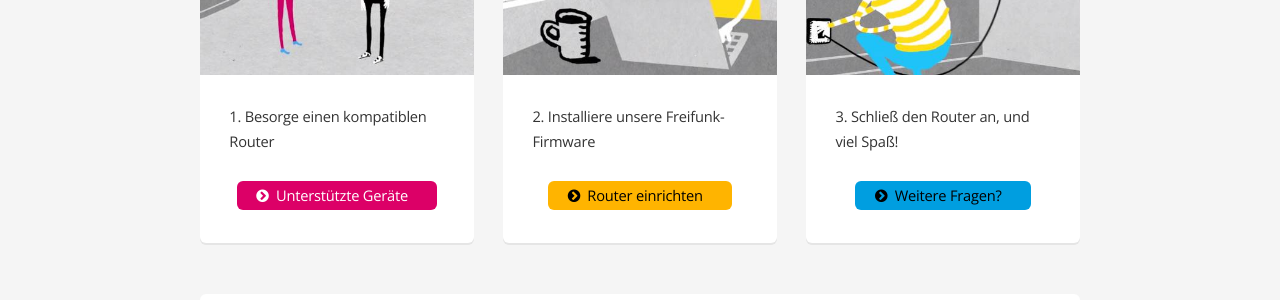
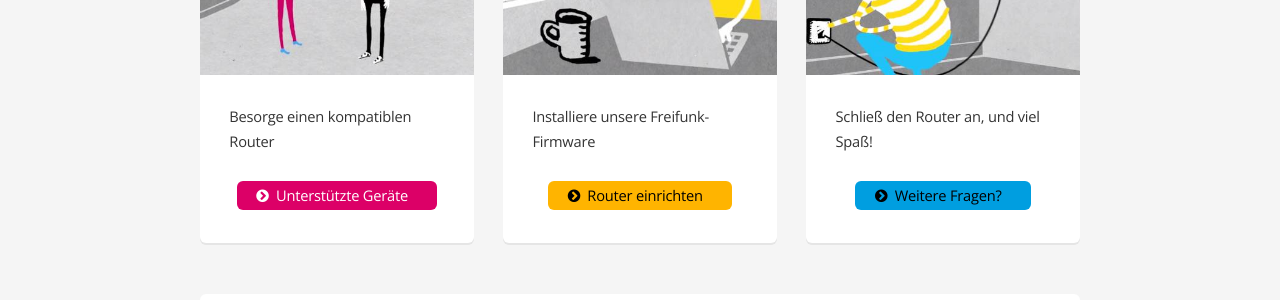
Before and after one commit to mdrenger/darmstadt.freifunk.net, a Jekyll site: the page built from pages/mitmachen.html, in a window 1280 px wide and 1280 px high. Shown: the part 349-649 px from the top of the window. Built offline with Jekyll 4.4.1, drawn with Linux system fonts in a browser that asks for light colours.

Commit message:
mitmachen: remove 1., 2., 3.

```diff
--- a/pages/mitmachen.html
+++ b/pages/mitmachen.html
@@ -25,7 +25,7 @@
 
 				<section class="box">
 					<span class="image featured"><img src="../images/get.jpg" alt="1. Besorge einen kompatiblen Router" /></span>
-					<p>1. Besorge einen kompatiblen Router</p>
+					<p>Besorge einen kompatiblen Router</p>
 					<ul class="actions align-center">
 						<li><a href="/mitmachen/unterstuetzte-geraete/" class="button accent2 icon fa-chevron-circle-right">Unterstützte Geräte</a></li>
 					</ul>
@@ -34,7 +34,7 @@
 			<div class="4u 12u(2)">
 				<section class="box">
 					<span class="image featured"><img src="../images/install.jpg" alt="2. Installiere unsere Freifunk-Firmware" /></span>
-					<p>2. Installiere unsere Freifunk-Firmware</p>
+					<p>Installiere unsere Freifunk-Firmware</p>
 					<ul class="actions align-center">
 						<li><a href="/mitmachen/router-einrichten/" class="button accent3 icon fa-chevron-circle-right">Router einrichten</a></li>
 					</ul>
@@ -44,7 +44,7 @@
 			<div class="4u 12u(2)">
 				<section class="box">
 					<span class="image featured"><img src="../images/setup.jpg" alt="3. Schließ den Router an, und viel Spaß!" /></span>
-				<p>3. Schließ den Router an, und viel Spaß!</p>
+				<p>Schließ den Router an, und viel Spaß!</p>
 				<ul class="actions align-center">
 						<li><a href="/mitmachen/faq/" class="button accent4 icon fa-chevron-circle-right">Weitere Fragen?</a></li>
 				</ul>
```
